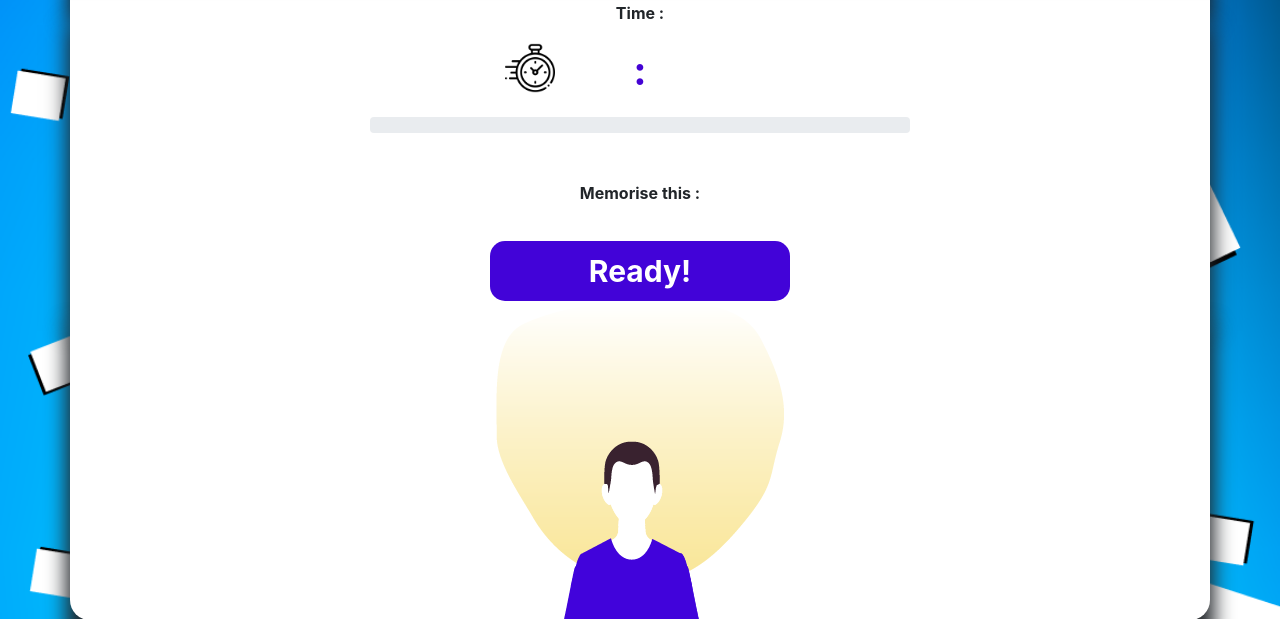
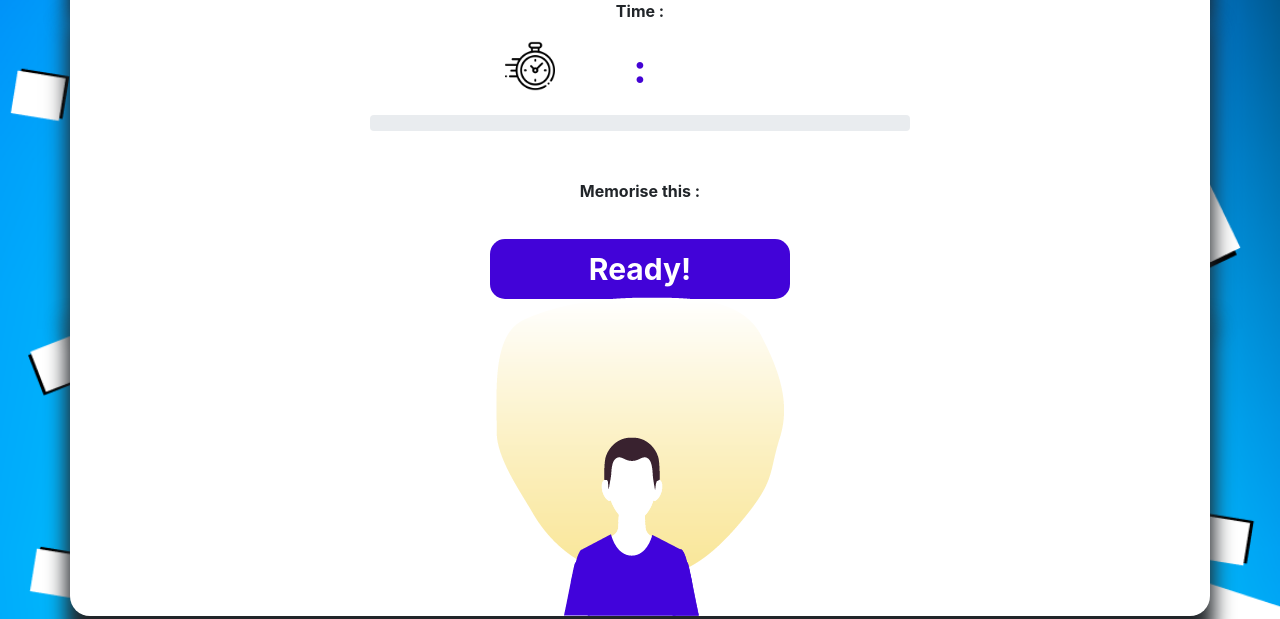
Before and after one commit to Mr-Personne/Memory, a Symfony app: template templates/cards/memorise.html.twig in a window 1280 px wide. Shown: the part 214-833 px from the top of the page. Run offline with Twig, Linux system fonts and the light colour scheme; the template is opened without the code that fills it, so the values that code supplies are empty; some libraries are stand-ins or nearby versions; grey boxes are pictures that could not be loaded.

Commit message:
added negative margin bottom to fix empty spaces between containers...

```diff
--- a/public/css/style.css
+++ b/public/css/style.css
@@ -1,6 +1,10 @@
 
 
 /* GENERAL */
+.container{
+    margin-bottom: -2px;
+}
+
 .width-25{
     width: 25%;
 }
```
